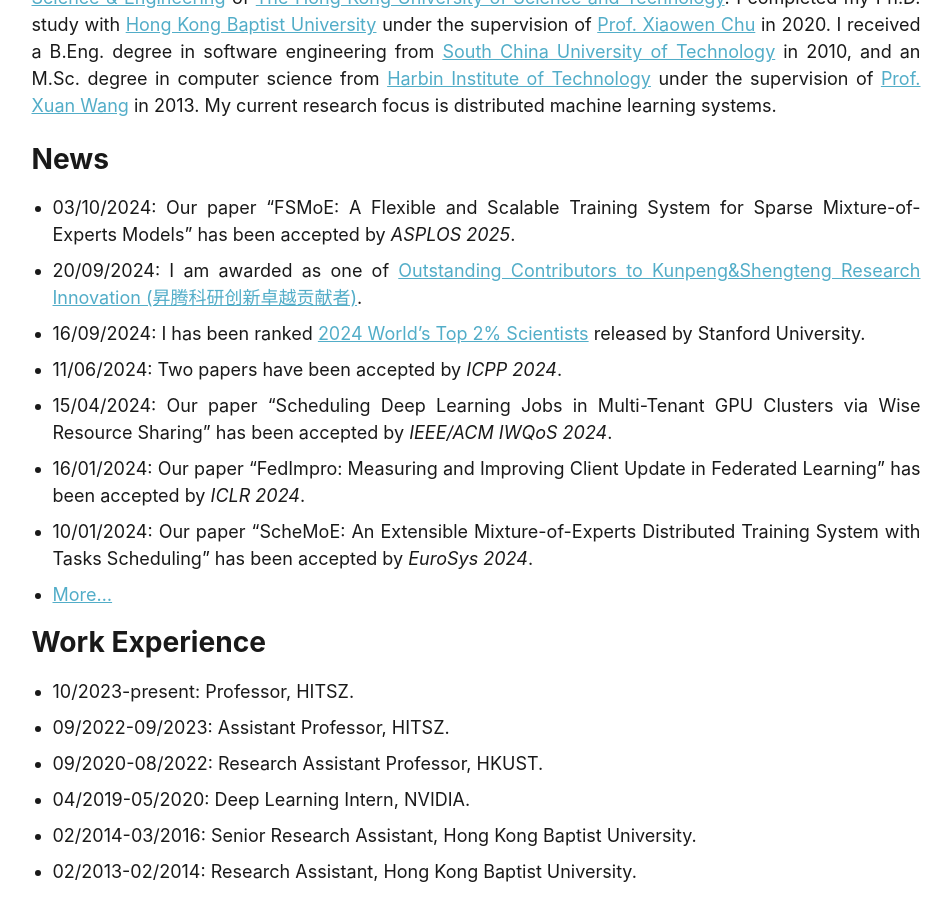
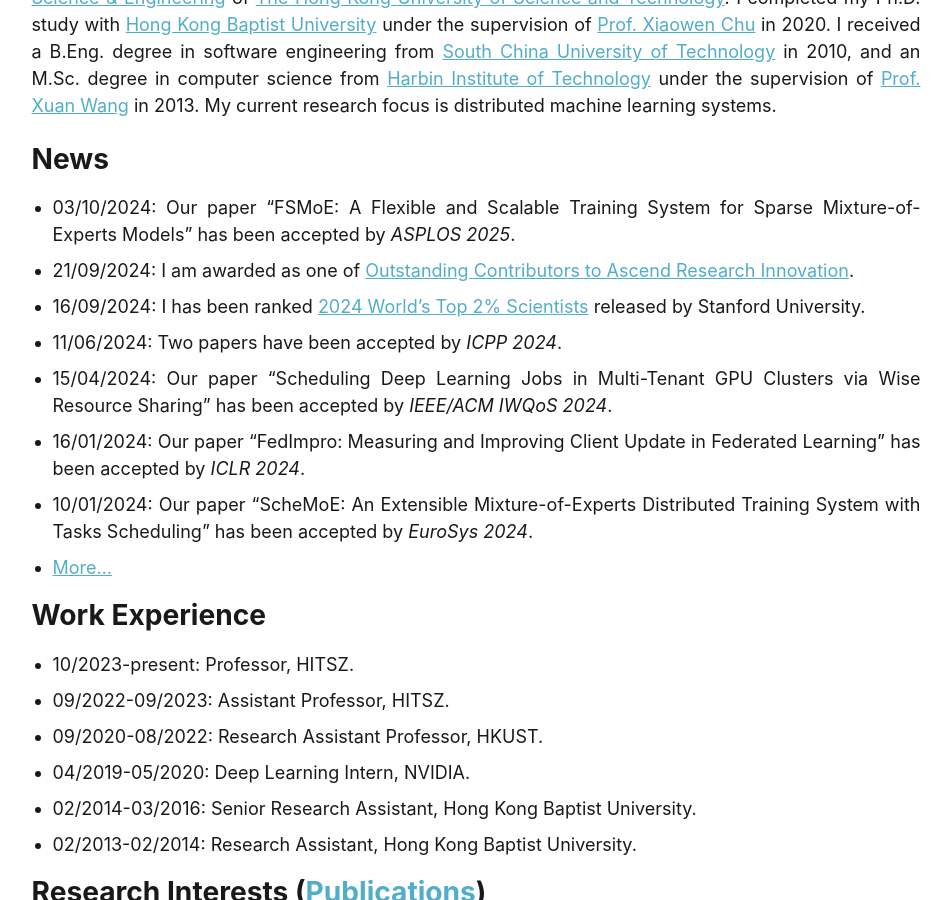
Before and after one commit to shaohuais/shaohuais.github.io, a Jekyll site: the page built from about.md, in a window 1280 px wide and 900 px high, scrolled down 472 px. Shown: the whole window, without its empty margins (164-1115 px from the left). Built offline with Jekyll 4.4.1, drawn with Linux system fonts in a browser that asks for light colours.

```diff
--- a/about.md
+++ b/about.md
@@ -16,7 +16,7 @@ I am currently a Professor at the [School of Computer Science and Technology](ht
 News
 ======
 - 03/10/2024: Our paper "FSMoE: A Flexible and Scalable Training System for Sparse Mixture-of-Experts Models" has been accepted by *ASPLOS 2025*.
-- 20/09/2024: I am awarded as one of [Outstanding Contributors to Kunpeng&Shengteng Research Innovation (昇腾科研创新卓越贡献者)](https://mp.weixin.qq.com/s/ocCWaCDPmQ4vjoOFqra3OQ).
+- 21/09/2024: I am awarded as one of [Outstanding Contributors to Ascend Research Innovation](https://mp.weixin.qq.com/s/ocCWaCDPmQ4vjoOFqra3OQ).
 - 16/09/2024: I has been ranked [2024 World’s Top 2% Scientists](https://elsevier.digitalcommonsdata.com/datasets/btchxktzyw/7) released by Stanford University.
 - 11/06/2024: Two papers have been accepted by *ICPP 2024*.
 - 15/04/2024: Our paper "Scheduling Deep Learning Jobs in Multi-Tenant GPU Clusters via Wise Resource Sharing" has been accepted by *IEEE/ACM IWQoS 2024*.
```
Also changed, not shown: _pages/about.md (+1 -1 lines), _pages/publications.md (+1 -0 lines), 2 other files.
